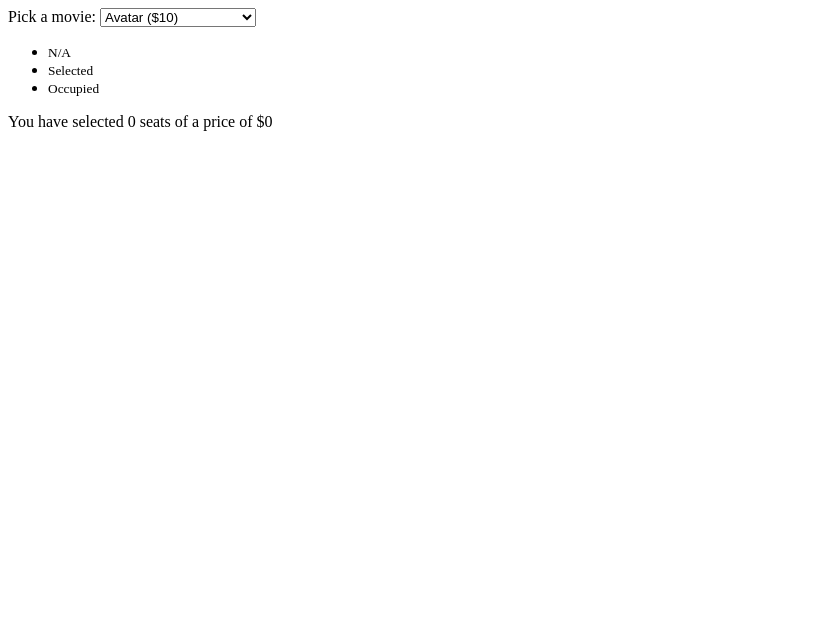
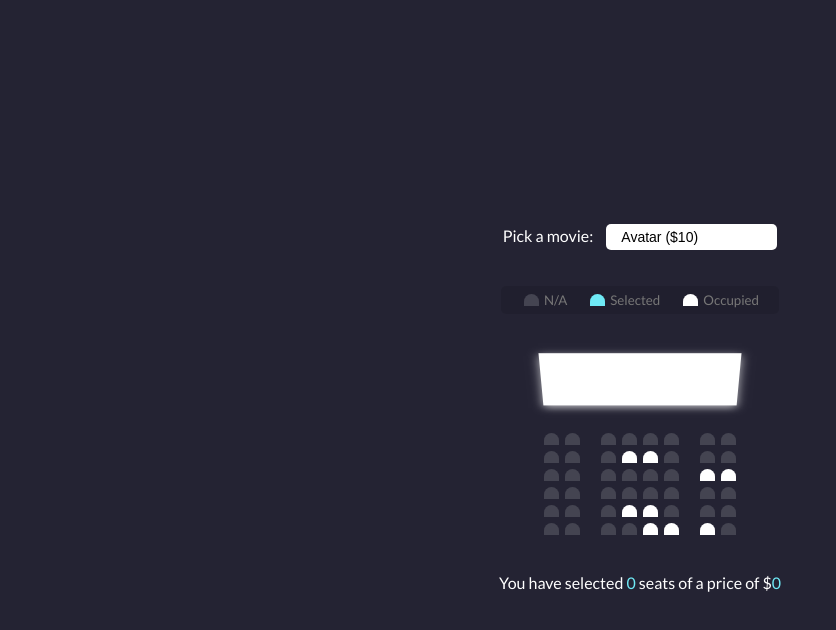
Before and after one commit to andreyshamray86/WebDev-MovieSeatBooking, a plain HTML site: page index.html in a window 1280 px wide. Shown: the whole page, without its empty margins (0-836 px from the left). Drawn offline with Linux system fonts and the light colour scheme.

Commit message:
Added CSS

```diff
--- a/index.html
+++ b/index.html
@@ -3,6 +3,7 @@
   <head>
     <meta charset="UTF-8" />
     <meta name="viewport" content="width=device-width, initial-scale=1.0" />
+    <link rel="stylesheet" href="style.css" />
     <title>Movie Seat Booking</title>
   </head>
   <body>
--- /dev/null
+++ b/style.css
@@ -0,0 +1,115 @@
+@import url('https://fonts.googleapis.com/css?family=Lato&display=swap');
+
+* {
+    box-sizing: border-box;
+}
+
+body {
+    background-color: #242333;
+    color: #fff;
+    display: flex;
+    flex-direction: column;
+    align-items: center;
+    justify-content: center;
+    height: 100vh;
+    font-family: 'Lato', sans-serif;
+    margin: 0;
+}
+
+.movie-container {
+    margin: 20px 0;
+}
+
+.movie-container select {
+    background-color: #fff;
+    border: 0;
+    border-radius: 5px;
+    font-size: 14px;
+    margin-left: 10px;
+    padding: 5px 15px 5px 15px;
+    -moz-appearance: none;
+    -webkit-appearance: none;
+    appearance: none;
+}
+
+.container {
+    perspective: 1000px;
+    margin-bottom: 30px;
+}
+
+.seat {
+    background-color: #444451;
+    height: 12px;
+    width: 15px;
+    margin: 3px;
+    border-top-left-radius: 10px;
+    border-top-right-radius: 10px;
+}
+
+.seat.selected {
+    background-color: #6feaf6;
+}
+
+.seat.occupied {
+    background-color: #fff;
+}
+
+.seat:nth-of-type(2) {
+    margin-right: 18px;
+}
+
+.seat:nth-last-of-type(2) {
+    margin-left: 18px;
+}
+
+.seat:not(.occupied):hover {
+    cursor: pointer;
+    transform: scale(1.2);
+}
+
+.showcase .seat:not(.occupied):hover {
+    cursor: default;
+    transform: scale(1);
+}
+
+.showcase {
+    background: rgba(0, 0, 0, 0.1);
+    padding: 5px 10px;
+    border-radius: 5px;
+    color: #777;
+    list-style-type: none;
+    display: flex;
+    justify-content: space-between;
+}
+
+.showcase li {
+    display: flex;
+    align-items: center;
+    justify-content: center;
+    margin: 0 10px;
+}
+
+.showcase li small {
+    margin-left: 2px;
+}
+
+.row {
+    display: flex;
+}
+
+.screen {
+    background-color: #fff;
+    height: 70px;
+    width: 100%;
+    margin: 15px 0;
+    transform: rotateX(-45deg);
+    box-shadow: 0 3px 10px rgba(255, 255, 255, 0.7);
+}
+
+p.text {
+    margin: 5px 0;
+}
+
+p.text span {
+    color: #6feaf6;
+}
```
